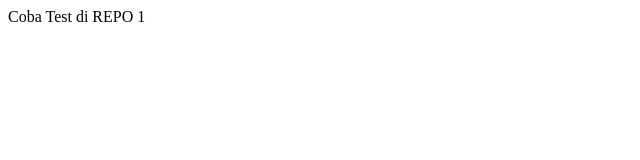
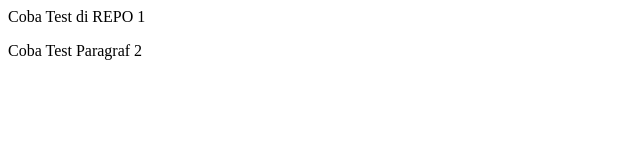
Before and after one commit to jackcleo/repo-iav, a plain HTML site: page index.html in a window 1280 px wide. Shown: the whole page, without its empty margins (0-640 px from the left). Drawn offline with Linux system fonts and the light colour scheme.

Commit message:
Menambah Baris Kedua

```diff
--- a/index.html
+++ b/index.html
@@ -1 +1,2 @@
 <p> Coba Test di REPO 1 </p>
+<p> Coba Test Paragraf 2 </p>
```
